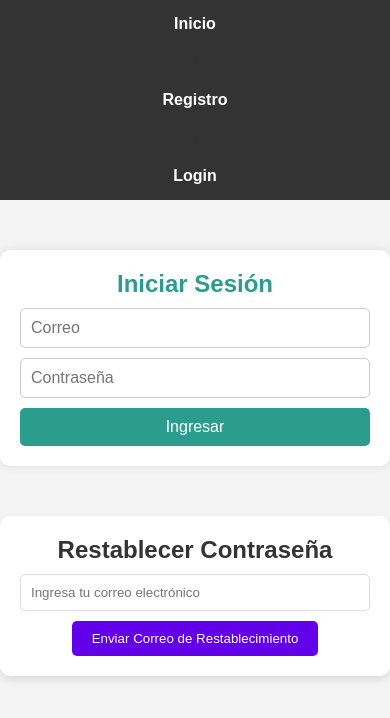
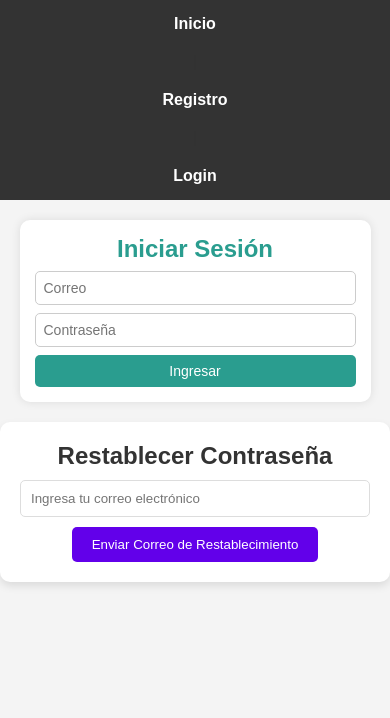
Before and after one commit to cdpaez/index-auth, a React (Vite) app: page /login in a window 390 px wide. Shown: the top 718 px of the page. Built offline with nearby package versions, Linux system fonts and the light colour scheme.

Commit message:
fix(Login.css, NoteApp.css): added styles for mobile devices

```diff
--- a/src/components/Login.css
+++ b/src/components/Login.css
@@ -94,3 +94,49 @@
   margin: 0 auto;
   text-align: center
 }
+/* Estilos responsivos para dispositivos móviles */
+@media (max-width: 768px) {
+  /* Ajustar el formulario de inicio de sesión */
+  .login-form {
+    width: 90%; /* Ocupa casi todo el ancho de la pantalla */
+    margin: 20px auto; /* Centrar el formulario */
+    padding: 15px; /* Reducir el padding */
+    gap: 8px; /* Reducir el espacio entre los elementos */
+  }
+
+  .login-form h2 {
+    font-size: 1.5rem; /* Reducir el tamaño del título */
+  }
+
+  .login-form input {
+    font-size: 14px; /* Reducir el tamaño del texto */
+    padding: 8px; /* Reducir el padding */
+  }
+
+  .login-form button {
+    font-size: 14px; /* Reducir el tamaño del texto */
+    padding: 8px; /* Reducir el padding */
+  }
+
+  /* Ajustar el contenedor del usuario */
+  .user-container {
+    max-width: 90%; /* Reducir el ancho máximo */
+    padding: 15px; /* Reducir el padding */
+  }
+
+  /* Ajustar el encabezado */
+  .header {
+    flex-direction: column; /* Cambiar a diseño vertical */
+    gap: 10px; /* Espaciado entre los elementos */
+    align-items: center; /* Centrar los elementos */
+  }
+
+  .header button {
+    font-size: 14px; /* Reducir el tamaño del texto */
+    padding: 8px; /* Reducir el padding */
+  }
+
+  .header button span {
+    padding: 10px 16px; /* Reducir el padding interno */
+  }
+}
--- a/src/components/NoteApp.css
+++ b/src/components/NoteApp.css
@@ -122,3 +122,51 @@
 .notes-list li button:hover {
   background-color: #d32f2f;
 }
+
+/*estilos con media para celulares*/
+/* Estilos responsivos para dispositivos móviles */
+@media (max-width: 768px) {
+  /* Ajustar el contenedor principal */
+  .note-app {
+    display: flex;
+    flex-direction: column; /* Cambiar a diseño vertical */
+    align-items: center;
+    max-height: none; /* Permitir que crezca según el contenido */
+  }
+
+  /* Ajustar el formulario */
+  .note-form {
+    width: 90%; /* Ocupa casi todo el ancho de la pantalla */
+    max-width: none; /* Eliminar el límite de ancho */
+    margin-bottom: 20px; /* Espaciado entre el formulario y la lista */
+  }
+
+  .note-form input, .note-form textarea {
+    width: 100%; /* Ocupa todo el ancho del formulario */
+  }
+
+  /* Ajustar la lista de notas */
+  .notes-list {
+    width: 90%; /* Ocupa casi todo el ancho de la pantalla */
+    max-width: none; /* Eliminar el límite de ancho */
+    overflow: visible; /* Permitir que crezca según el contenido */
+  }
+
+  .notes-list li {
+    margin-bottom: 15px; /* Reducir el margen entre las notas */
+    padding: 10px; /* Reducir el padding */
+  }
+
+  .notes-list li h3 {
+    font-size: 1.5rem; /* Reducir el tamaño del título */
+  }
+
+  .notes-list li p {
+    font-size: 0.9rem; /* Reducir el tamaño del contenido */
+  }
+
+  .notes-list li button {
+    padding: 8px; /* Reducir el padding de los botones */
+    font-size: 0.8rem; /* Reducir el tamaño del texto en los botones */
+  }
+}
```
